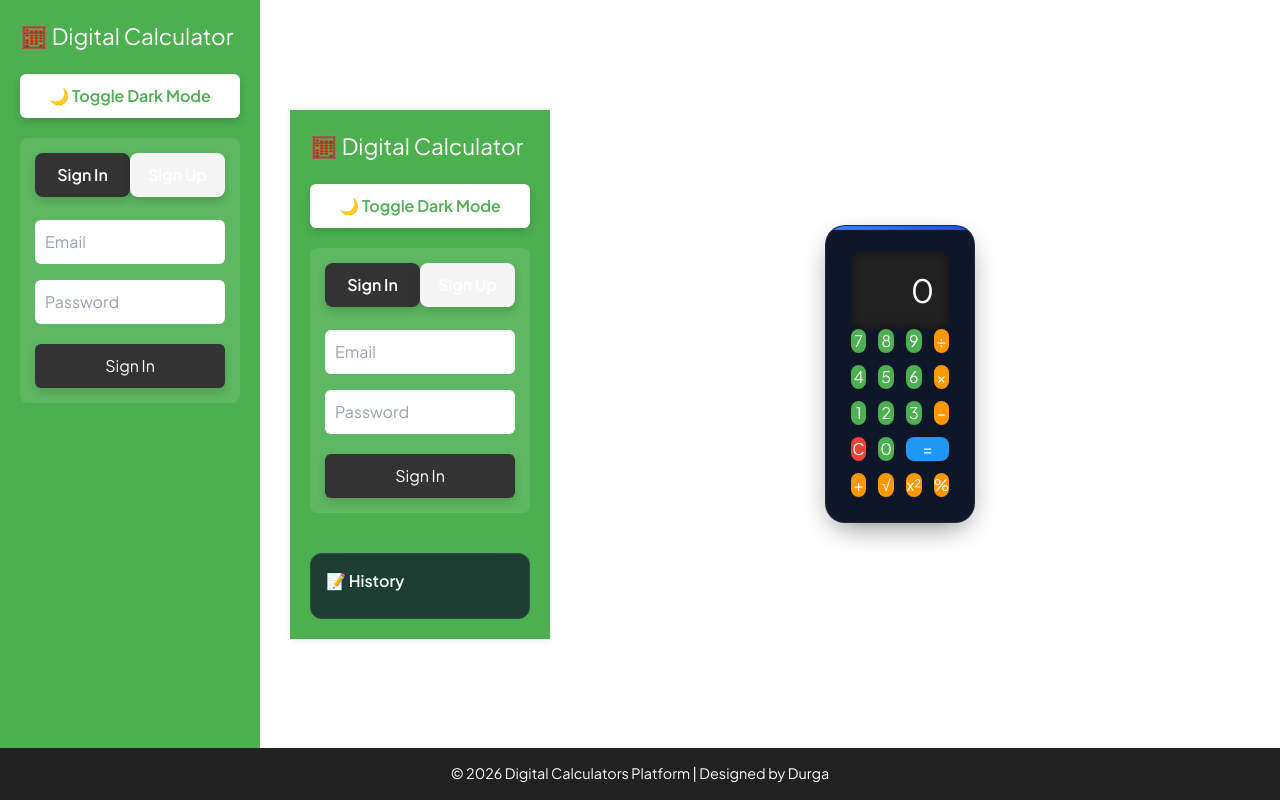
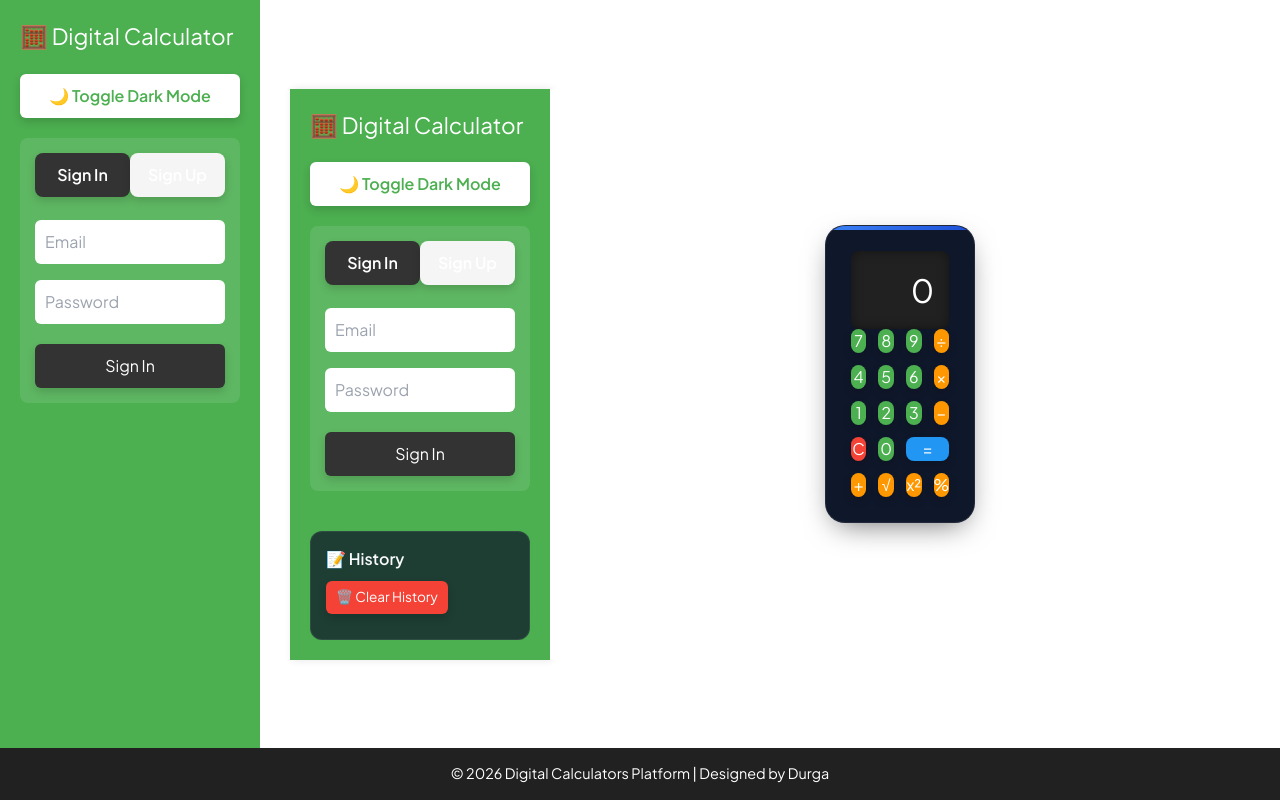
Before and after one commit to MDPrassadh/DIGITAL-CALCULATORS, a React (Vite) app in the folder frontend/: page / in a window 1280 px wide. Built offline with nearby package versions, Linux system fonts and the light colour scheme.

Commit message:
Update App.jsx

```diff
--- a/frontend/src/App.jsx
+++ b/frontend/src/App.jsx
@@ -46,6 +46,10 @@ export default function App() {
     }
   };
 
+  const clearHistory = () => {
+    setHistory([]);
+  };
+
   return (
     <div className="app-container">
       {/* Sidebar */}
@@ -75,6 +79,7 @@ export default function App() {
         {/* History Panel */}
         <div className="history custom-scrollbar">
           <h3>📝 History</h3>
+          <button className="clear-history" onClick={clearHistory}>🗑️ Clear History</button>
           <ul>
             {history.map((item, index) => (
               <li key={index}>{item}</li>
```
